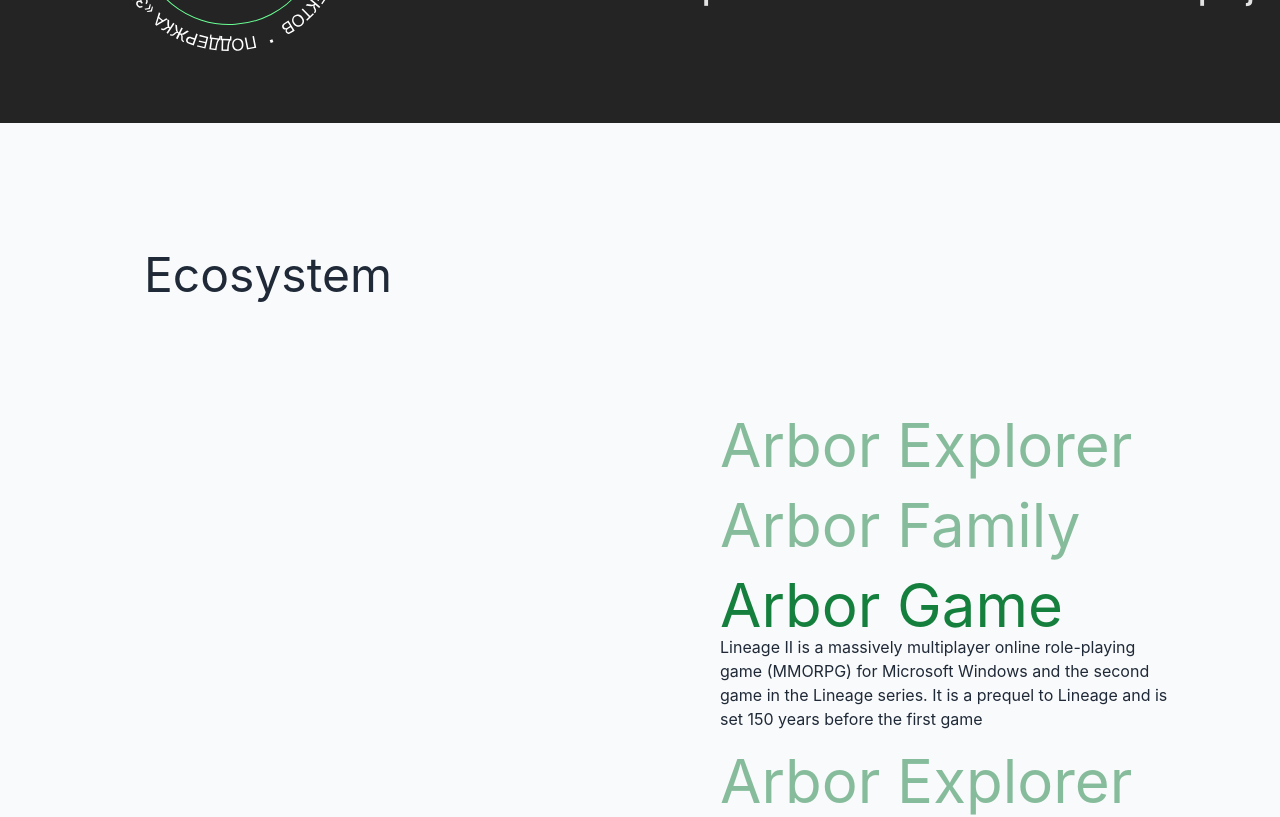
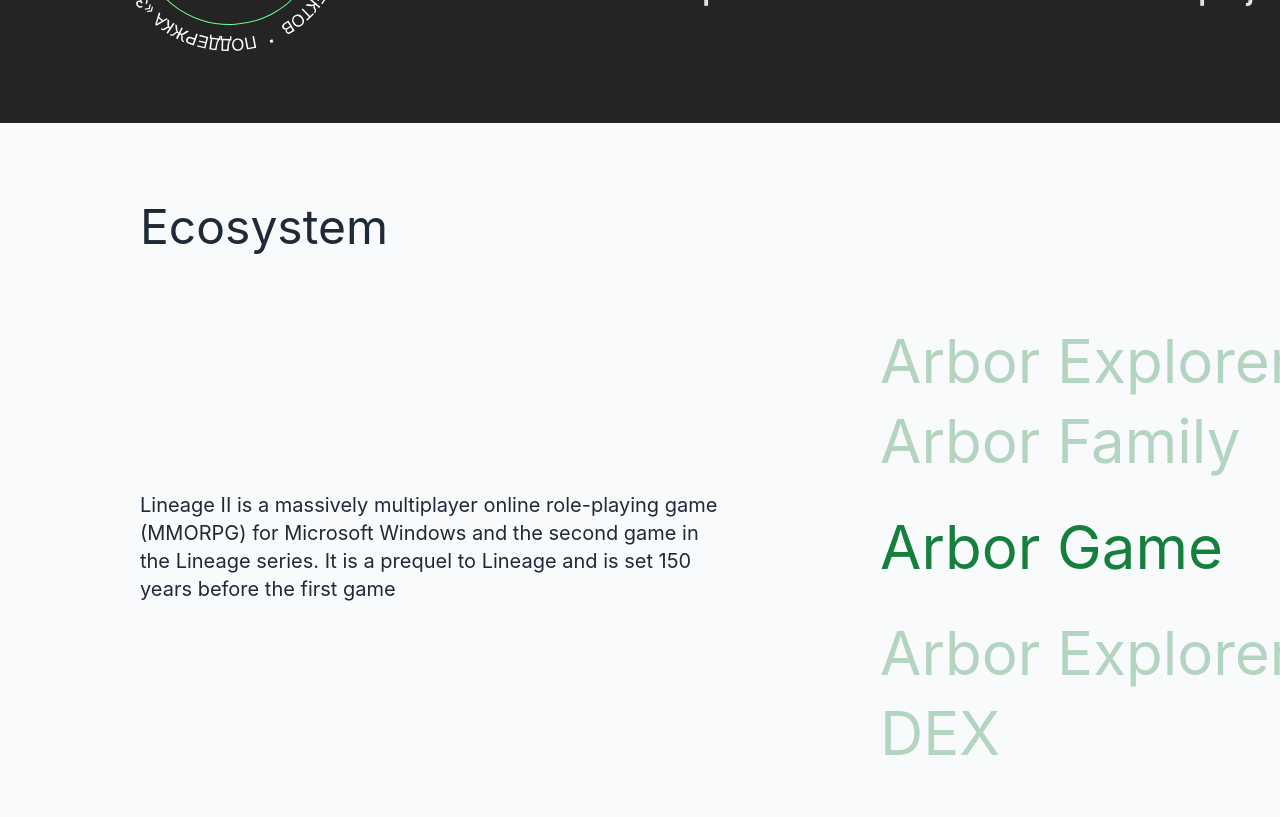
Before and after one commit to gonzjv/arbor, a Vue app: page / in a window 1280 px wide. Shown: the part 1840-2657 px from the top of the page. Built offline with nearby package versions, Linux system fonts and the light colour scheme.

Commit message:
refactor: ecosystem section 1440px

```diff
--- a/src/components/Ecosystem.vue
+++ b/src/components/Ecosystem.vue
@@ -68,72 +68,55 @@ onMounted(() =>
 </script>
 <template>
   <section
-    class="h-[1060px] relative flex gap-5 bg-gray-50 text-gray-800 px-5 xl:px-[140px]"
+    class="h-[700px] relative flex flex-col items-start gap-5 bg-gray-50 text-gray-800 px-5 xl:px-[140px]"
   >
     <h2
-      class="absolute top-16 md:top-32 left-5 md:left-36 text-4xl md:text-5xl"
+      class="mt-16 md:mt-20 text-4xl md:text-5xl"
     >
       {{ $t('ecosystem.header') }}
     </h2>
-    <!-- <aside
-      class="absolute top-52 left-36 max-w-sm text-left text-xl"
-    >
-      {{
-        $t(
-          projects.find((el) => el.orderVar == 3)
-            .info
-        )
-      }}
-    </aside> -->
-    <!-- <p
-      class="absolute md:max-w-sm xl:max-w-lg top-28 md:top-60 md:left-1/3 lg:top-3/4 lg:left-36 text-left text-3xl"
-    >
-      {{ $t('ecosystem.description') }}
-    </p> -->
     <TransitionGroup
-      class="absolute top-1/3 lg:top-10 xl:top-0 md:left-1/3 lg:left-1/2 md:h-2/3 lg:h-full max-w-sm xl:max-w-md flex flex-col gap-5 items-start justify-center"
+      class="md:h-2/3 lg:h-full w-full flex flex-col gap-5 items-start justify-center"
       :css="false"
       tag="dl"
       move-class="transition duration-1000"
-      enter-active-class="transition"
-      leave-active-class="transition "
+      enter-active-class="transition duration-1000"
+      leave-active-class="transition duration-1000 absolute"
       enter-from-class="opacity-0 translate-x-0"
       leave-to-class="opacity-0 translate-x-0"
     >
       <div
         :key="item.title"
-        class="max-h-64 w-full"
+        class="max-h-64 w-full flex items-center"
         :class="item.order"
         v-for="item in projects"
       >
         <dt
-          class="text-6xl text-green-700 text-left"
+          class="ml-40 text-6xl text-green-700 text-left order-2"
           :class="
-            item.orderVar !== 3 && 'opacity-50'
+            item.orderVar !== 3 && 'opacity-30'
           "
         >
           {{ item.title }}
         </dt>
+        <dd class="w-1/2">
           <Transition
             move-class="transition duration-1000"
             enter-active-class="transition duration-1000"
-          leave-active-class="transition absolute"
+            leave-active-class="transition duration-1000 absolute w-1/2"
             enter-from-class="opacity-0 translate-x-0"
             leave-to-class="opacity-0 translate-x-0"
           >
-          <dd
-            class=""
+            <p
               v-show="
                 item.orderVar == 3 ? true : false
               "
-          >
-            <p
-              class="flex justify-center text-left"
+              class="flex justify-center text-left text-xl"
             >
               {{ $t(item.info) }}
             </p>
+          </Transition>
         </dd>
-        </Transition>
       </div>
     </TransitionGroup>
   </section>
```
Lines whose indentation alone changed are shown as unchanged.
